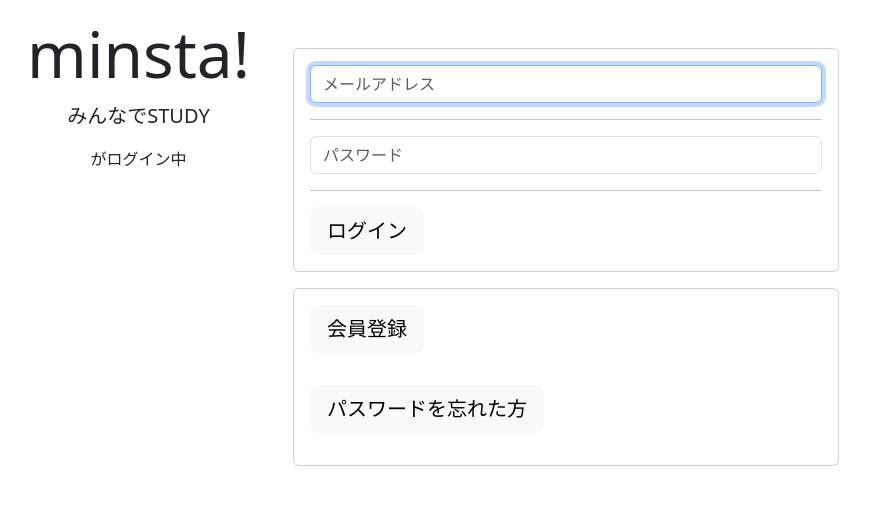
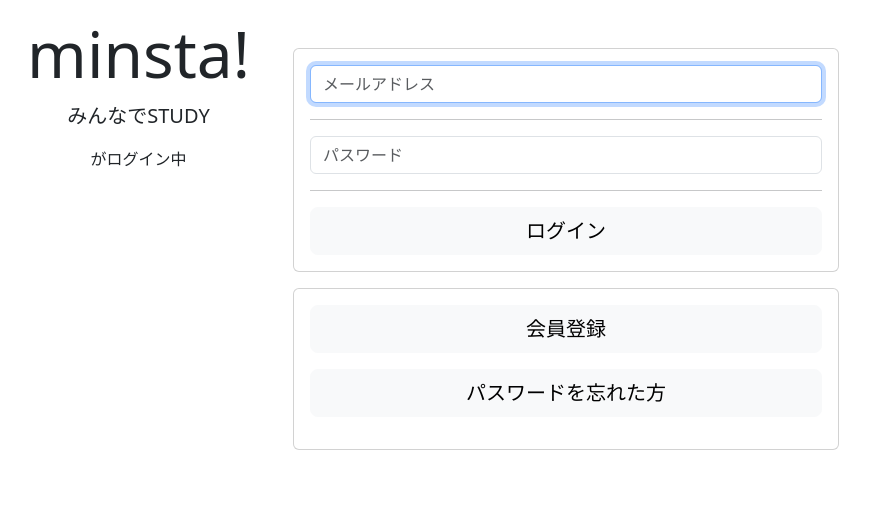
Before and after one commit to nikoniko7zzz/Django_minsta, a Django app: page /login/ in a window 1280 px wide. Shown: the part 56-561 px from the top of the page, without its empty margins (74-944 px from the left). Run offline with Django 3.2, Linux system fonts and the light colour scheme; some libraries are stand-ins or nearby versions.

Commit message:
login_html fix

```diff
--- a/register/templates/register/login.html
+++ b/register/templates/register/login.html
@@ -1,7 +1,6 @@
 {% extends "register/base.html" %}
 {% block content %}
-<!-- <div class="row"> -->
-<!-- 左側、ログインエリア -->
+<!-- ログインエリア -->
 <div class="card mb-3">
   <div class="card-body">
     <form action="{% url 'register:login' %}" method="POST">
@@ -11,18 +10,23 @@
       {{ field.errors }}
       <hr>
       {% endfor %}
-      <button type="submit" class="btn btn-light btn-lg btn-block">ログイン</button>
-      <input type="hidden" name="next" value="{{ next }}" />
+      <div class="d-grid gap-2">
+        <button type="submit" class="btn btn-light btn-lg">ログイン</button>
+        <input type="hidden" name="next" value="{{ next }}" />
+      </div>
       {% csrf_token %}
     </form>
   </div>
-</div><!-- 左側、ログインエリアおわり -->
+</div>
+<!-- 会員登録、パスワード忘れ -->
 <div class="card">
-  <div class="card-body col-6">
-    <p><a href="{% url 'register:user_create' %}" class="btn btn-light btn-lg btn-block mb-3">会員登録</a></p>
-    <p><a href="{% url 'register:password_reset' %}" class="btn btn-light btn-lg btn-block">パスワードを忘れた方</a></p>
+  <div class="card-body">
+    <p><a href="{% url 'register:user_create' %}" class="btn btn-light btn-lg mb-3"
+        style="display: block; text-align: center;">会員登録</a></p>
+    <p><a href="{% url 'register:password_reset' %}" class="btn btn-light btn-lg"
+        style="display: block; text-align: center;">パスワードを忘れた方</a></p>
   </div>
-</div><!-- 左側、ログインエリアおわり -->
+</div>
 
 
 
```
Also changed, not shown: study/count.py (deleted, +0 -7 lines), db.sqlite3.
